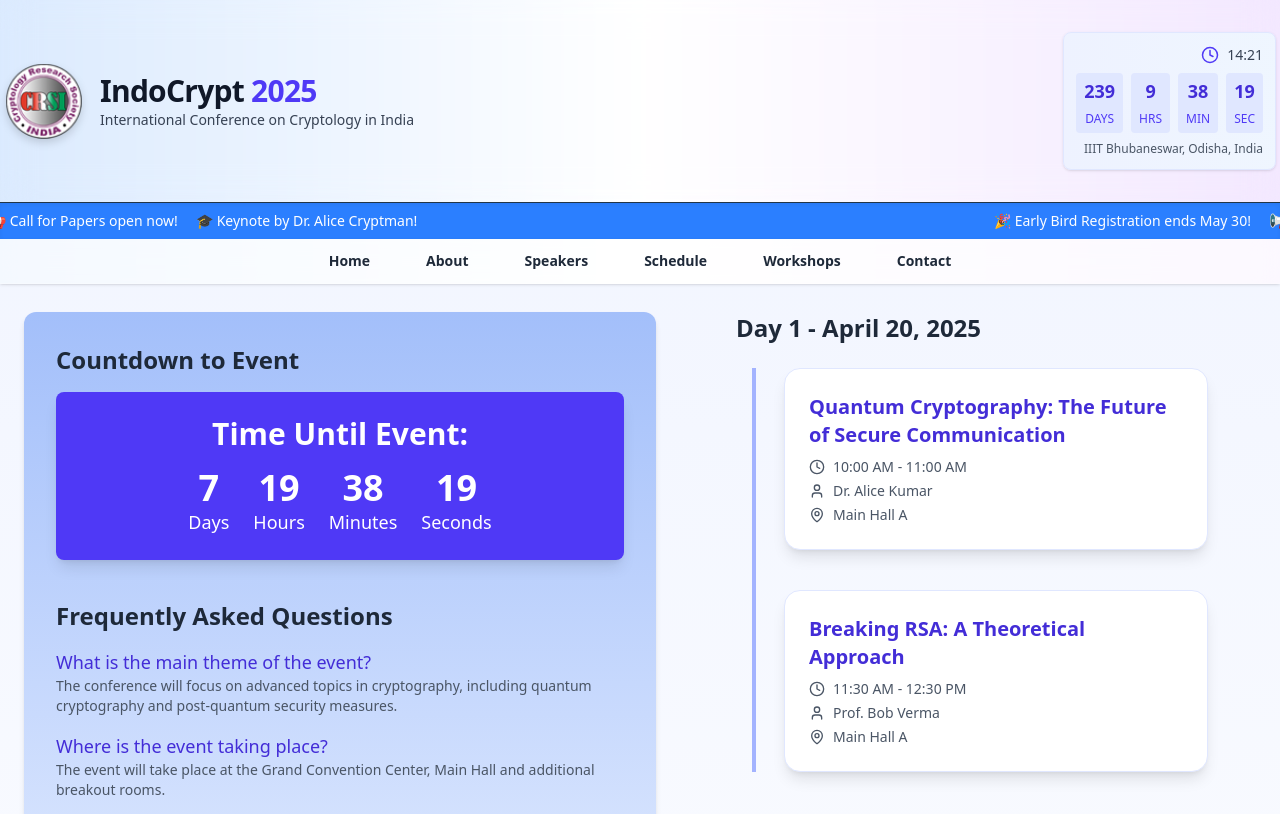
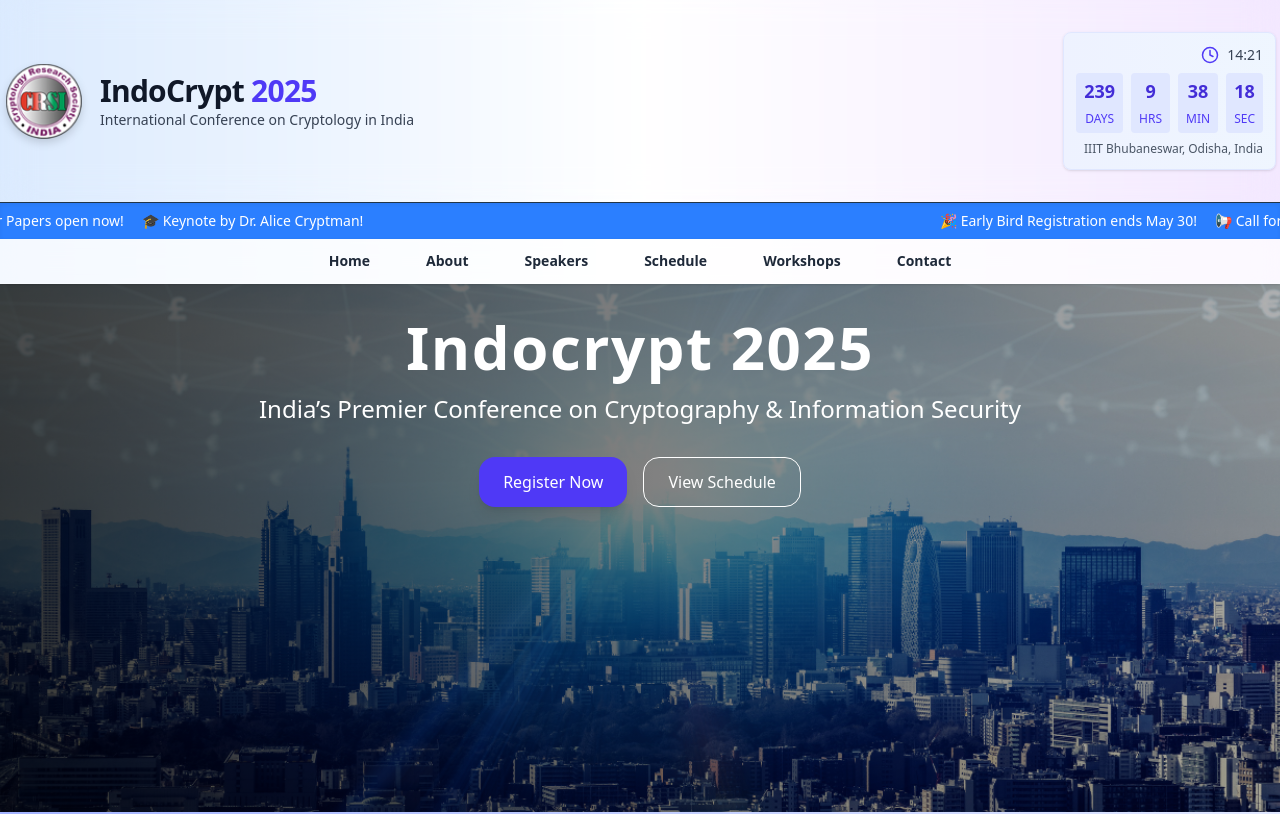
Before and after one commit to Canopux-Official/IndoCrypt_2025, a React (Vite) app: page / in a window 1280 px wide. Shown: the top 814 px of the page. Built offline with nearby package versions, Linux system fonts and the light colour scheme.

Commit message:
Update HomePage.jsx

```diff
--- a/src/pages/HomePage.jsx
+++ b/src/pages/HomePage.jsx
@@ -8,10 +8,10 @@ const HomePage = () => {
   return (
     <>
         <Header/>
-        {/* <HeroSection/>
+        <HeroSection/>
         <ConferencePage/>
-        <Footer /> */}
         <Schedule/>
+      <Footer />
 
     </>
   )
```
